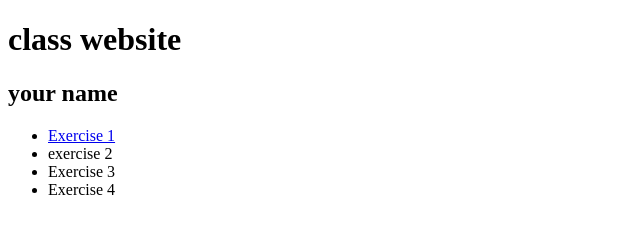
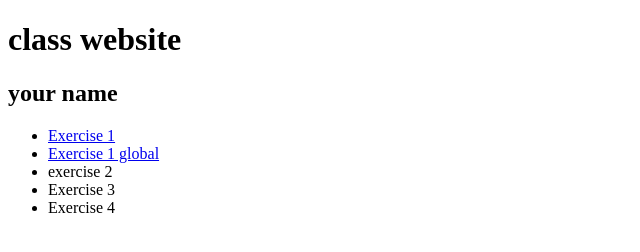
Before and after one commit to ashleyhlynn/ashleyheekeInteractivemedia341, a plain HTML site: page index.html in a window 1280 px wide. Shown: the whole page, without its empty margins (0-640 px from the left). Drawn offline with Linux system fonts and the light colour scheme.

Commit message:
update global link

```diff
--- a/index.html
+++ b/index.html
@@ -14,6 +14,8 @@
 
     <ul>
       <li><a href="exercise1/index.html">Exercise 1</a></li>
+      <li><a href="https://ashleyhlynn.github.io/ashleyheekeInteractivemedia341/exercise1/index.html">Exercise 1 global</a></li>
+
       <li>exercise 2</li>
       <li>Exercise 3</li>
       <li>Exercise 4</li>
```
